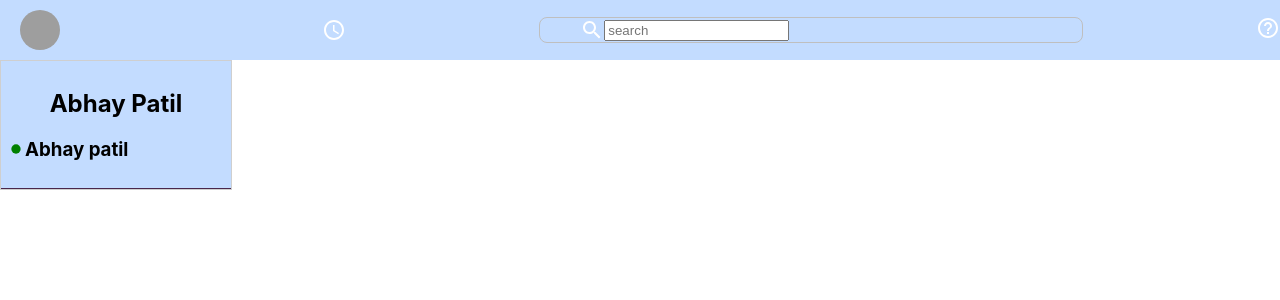
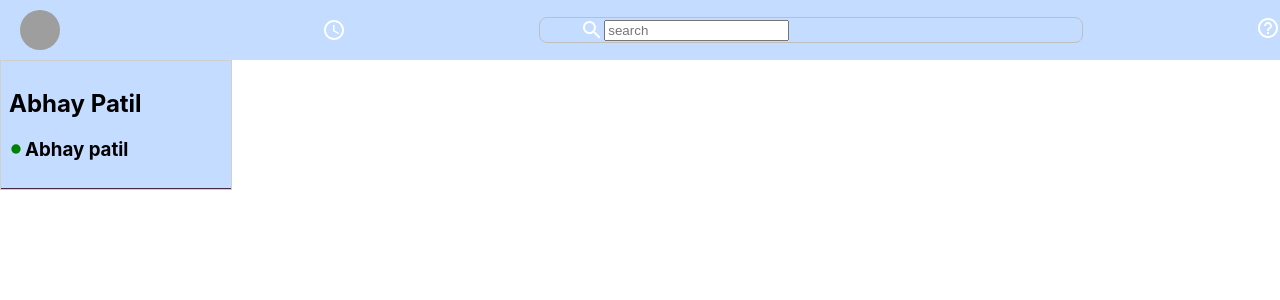
Before and after one commit to Abhay5855/Chat-Application, a React (Create React App) app in the folder chat-webapp-react/: page / in a window 1280 px wide. Shown: the top 300 px of the page. Built offline with nearby package versions, Linux system fonts and the light colour scheme; grey boxes are pictures that could not be loaded.

Commit message:
fix: Removing default styles

```diff
--- a/chat-webapp-react/src/App.css
+++ b/chat-webapp-react/src/App.css
@@ -1,3 +1,6 @@
 .App {
-  text-align: center;
+
+  width:100%;
+  height: 100vh;
+  overflow: hidden;
 }
```
